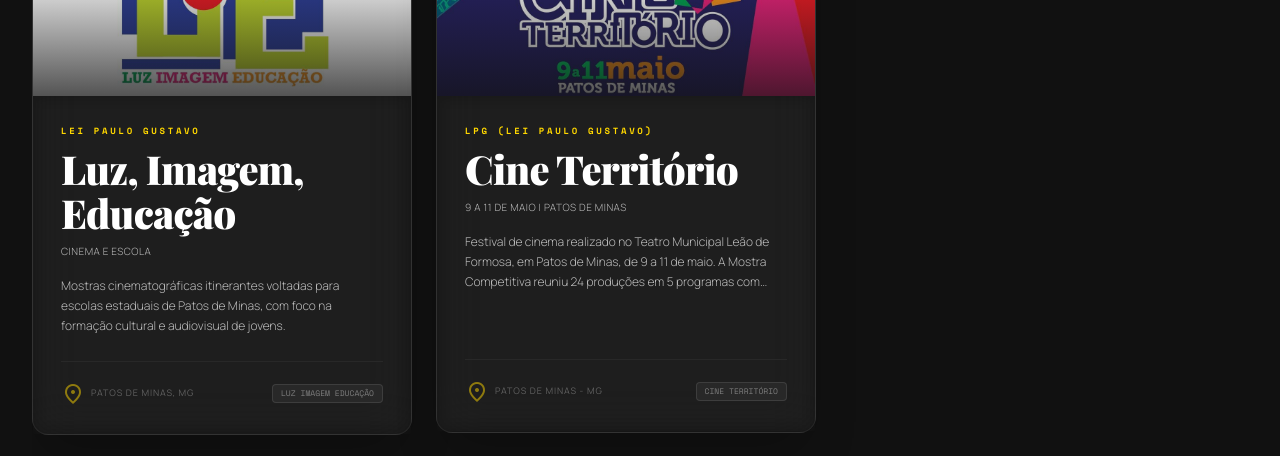
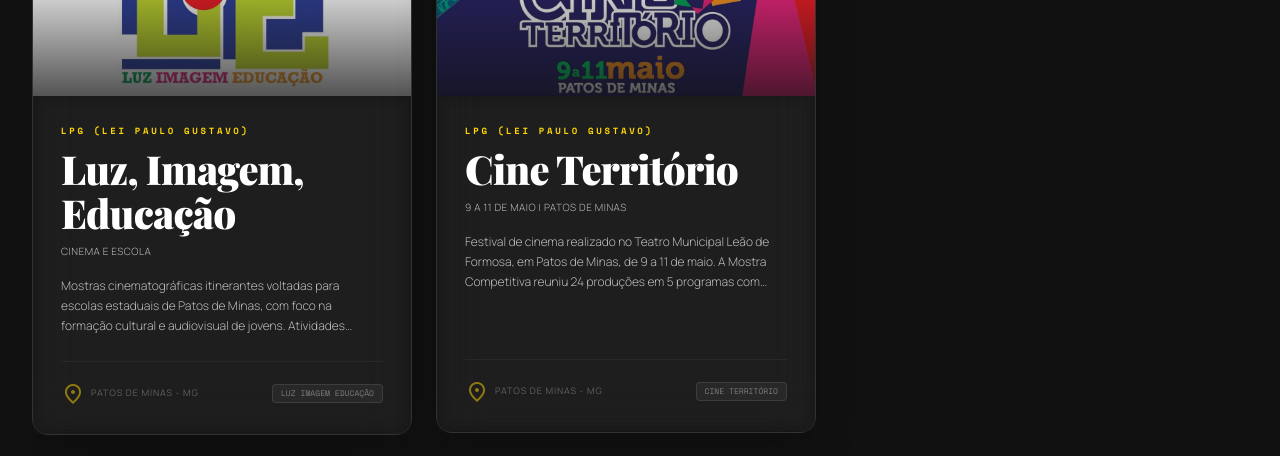
Before and after one commit to kiboxglx/territorioculturais, a React (Vite) app: page / in a window 1280 px wide. Shown: the part 4820-5276 px from the top of the page. Built offline with nearby package versions, Linux system fonts and the light colour scheme; a web font is replaced by a local one.

Commit message:
epic4 story 15: card Luz-Imagem-Educação - lei 'LPG (Lei Paulo Gustavo)', local 'Patos de Minas - MG', descrição e 3 details de atividades educativas

```diff
--- a/src/data/projects.js
+++ b/src/data/projects.js
@@ -197,17 +197,17 @@ export const projects = [
         subtitle: "Cinema e Escola",
         heroImage: "/images/projects/luz-imagem-educacao.webp",
         fallbackImage: "https://images.unsplash.com/photo-1509062522246-3755977927d7?q=80&w=1200&auto=format&fit=crop",
-        incentiveLaw: "Lei Paulo Gustavo",
+        incentiveLaw: "LPG (Lei Paulo Gustavo)",
         status: "Realizado",
         category: "realized",
         progress: 100,
         quotaAvailable: "Edição Concluída",
-        estimatedAudience: "10 Escolas",
-        regionalImpact: "Alfabetização Audiovisual",
-        description: "Mostras cinematográficas itinerantes voltadas para escolas estaduais de Patos de Minas, com foco na formação cultural e audiovisual de jovens.",
-        institutionalRelations: "Secretarias Municipais de Educação.",
-        governance: "Projeto pedagógico alinhado à BNCC.",
-        locationLabel: "📍 Patos de Minas, MG",
+        estimatedAudience: "1.500 alunos",
+        regionalImpact: "Alfabetização Audiovisual em Escolas Públicas",
+        description: "Mostras cinematográficas itinerantes voltadas para escolas estaduais de Patos de Minas, com foco na formação cultural e audiovisual de jovens. Atividades educativas com exibição de filmes, oficinas de iniciação audiovisual e capacitação de professores para uso da linguagem cinematográfica em sala de aula.",
+        institutionalRelations: "Patrocínio: Prefeitura Municipal de Patos de Minas via LPG / Ministério da Cultura. Parceria com Secretarias Municipais de Educação.",
+        governance: "Projeto pedagógico alinhado à BNCC. Prestação de contas integral via LPG/SECULT.",
+        locationLabel: "📍 Patos de Minas - MG",
         city: "patos-de-minas",
         seoKeywords: ["Luz Imagem Educação", "Cinema na Escola", "Educação Audiovisual", "Patos de Minas"],
         impactMetrics: {
@@ -218,8 +218,16 @@ export const projects = [
         documents: [],
         details: [
             {
-                title: "Workshops Docentes",
-                content: "Capacitação de professores para uso de vídeo em sala de aula."
+                title: "Mostras Itinerantes",
+                content: "Exibições cinematográficas em 10 escolas estaduais de Patos de Minas, levando o cinema brasileiro para dentro das salas de aula e pátios escolares."
+            },
+            {
+                title: "Formação de Professores",
+                content: "Capacitação de docentes para uso da linguagem audiovisual como ferramenta pedagógica, alinhada à Base Nacional Comum Curricular (BNCC)."
+            },
+            {
+                title: "Oficinas de Iniciação Audiovisual",
+                content: "Atividades práticas de produção audiovisual com alunos da rede pública, estimulando criatividade, expressão cultural e identidade territorial."
             }
         ]
     },
```
